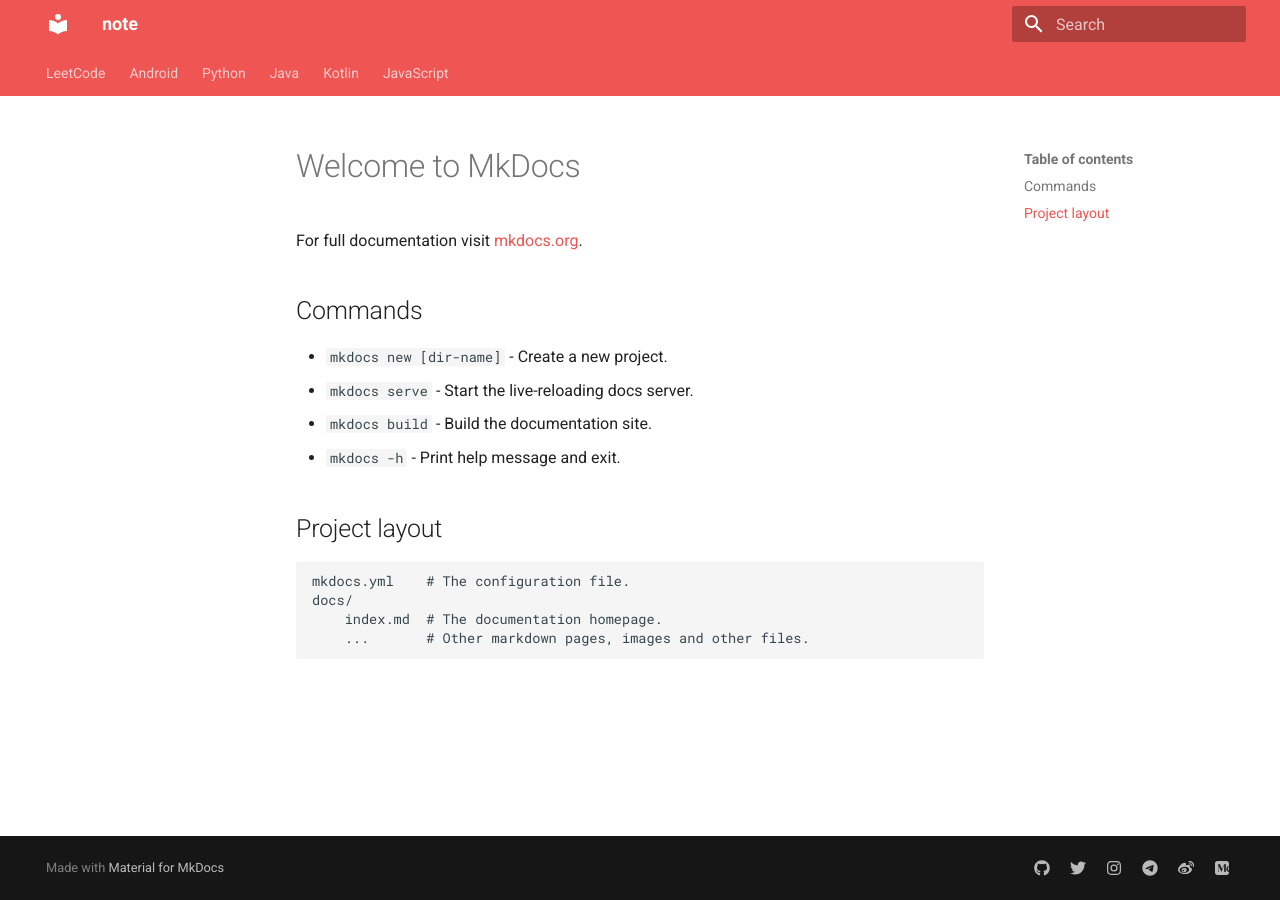
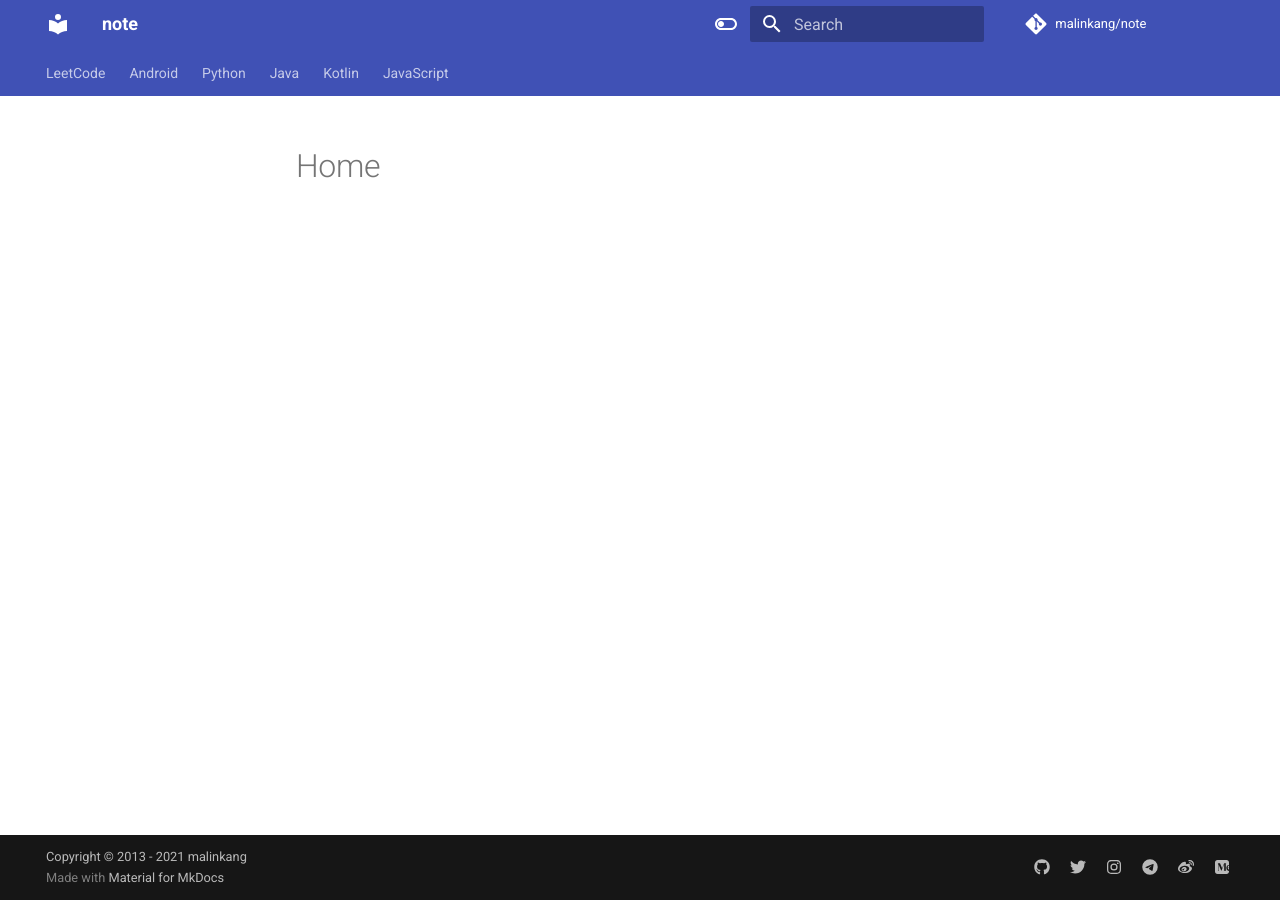
Before and after one commit to malinkang/note, an MkDocs documentation site: the page built from docs/index.md, in a window 1280 px wide. Built offline with MkDocs 1.6.1 and Material for MkDocs 9.7.7, drawn with Linux system fonts in a browser that asks for light colours; comment, search, counter and statistics services are not loaded.

Commit message:
add requirements

```diff
--- a/docs/index.md
+++ b/docs/index.md
@@ -1,17 +0,0 @@
-# Welcome to MkDocs
-
-For full documentation visit [mkdocs.org](https://www.mkdocs.org).
-
-## Commands
-
-* `mkdocs new [dir-name]` - Create a new project.
-* `mkdocs serve` - Start the live-reloading docs server.
-* `mkdocs build` - Build the documentation site.
-* `mkdocs -h` - Print help message and exit.
-
-## Project layout
-
-    mkdocs.yml    # The configuration file.
-    docs/
-        index.md  # The documentation homepage.
-        ...       # Other markdown pages, images and other files.
--- a/mkdocs.yml
+++ b/mkdocs.yml
@@ -1,14 +1,33 @@
 site_name: note
 site_description: 学习笔记
+site_url: https://malinkang.cn/note
 site_author: malinkang
+## Repository
+repo_name: malinkang/note
+repo_url: https://github.com/malinkang/note
 
+# Copyright
+copyright: Copyright &copy; 2013 - 2021 malinkang
 theme:
   name: material
+  features:
+    - content.code.annotate-code
+    - navigation.tabs
+    - navigation.top
+
   palette:
-    primary: 'red'
-    accent: 'red'
-  features:
-    - navigation.tabs
+    - scheme: default
+      primary: indigo
+      accent: indigo
+      toggle:
+        icon: material/toggle-switch-off-outline
+        name: Switch to dark mode
+    - scheme: slate
+      primary: red
+      accent: red
+      toggle:
+        icon: material/toggle-switch
+        name: Switch to light mode
 
 extra:
   social:
@@ -24,6 +43,11 @@
       link: https://weibo.com/malinkang
     - icon: fontawesome/brands/medium
       link: https://medium.com/malinkang
+markdown_extensions:
+  #代码高亮
+   - pymdownx.highlight
+   - pymdownx.superfences
+   - pymdownx.keys
 nav:
   - LeetCode:
     - 排序（1）:
@@ -151,7 +175,48 @@
     - 第2章 变量和简单数据类型: python/di-2-zhang-bian-liang-he-jian-dan-shu-ju-lei-xing.md
   - Java:
     - Java编程思想:
+      - Java8介绍: java/java8.md
+      - 第2章一切都是对象: java/thinking-in-java/everything-is-an-object.md
+      - 第3章操作符: java/thinking-in-java/operators.md
+      - 第4章控制流程: java/thinking-in-java/controlling-execution.md
+      - 第5章初始化与清理: java/thinking-in-java/initialization-and-cleanup.md
+      - 第6章访问权限控制: java/thinking-in-java/access-control.md
+      - 第7章复用类: java/thinking-in-java/reusing-classes.md
+      - 第8章多态: java/thinking-in-java/polymorphism.md
+      - 第9章接口: java/thinking-in-java/interfaces.md
+      - 第10章内部类: java/thinking-in-java/inner-classes.md
+      - 第11章持有对象: java/thinking-in-java/holding-your-objects.md
+      - 第12章通过异常处理错误: java/thinking-in-java/error-handling-with-exceptions.md
+      - 第13章字符串: java/thinking-in-java/strings.md
+      - 第14章类型信息: java/thinking-in-java/type-information.md
+      - 第15章泛型: java/thinking-in-java/generics.md
       - 第16章数组: java/thinking-in-java/arrays.md
+      - 第17章容器深入研究: java/thinking-in-java/containers-in-depth.md
+      - 第18章I/O系统: java/thinking-in-java/i-o.md
+      - 第19章枚举类型: java/thinking-in-java/enumerated-types.md
+      - 第20章注解: java/thinking-in-java/annotations.md
+      - 第21章并发: java/thinking-in-java/concurrency.md
+    - Effective Java:
+      - 第2章创建和销毁对象: java/effective-java/creating-and-destroying-objects.md
+      - 第3章对于所有对象都通用的方法: java/effective-java/methods-common-to-all-objects.md
+      - 第4章类和接口: java/effective-java/classes-and-interfaces.md
+      - 第5章泛型: java/effective-java/generics.md
+      - 第6章枚举和注解: java/effective-java/enums-and-annotations.md
+      - 第7章lambda表达式和流: java/effective-java/lambdas-and-streams.md
+      - 第8章方法: java/effective-java/methods.md
+      - 第9章通用程序设计: java/effective-java/general-programming.md
+      - 第10章异常: java/effective-java/exceptions.md
+      - 第11章并发: java/effective-java/concurrency.md
+      - 第12章序列化: java/effective-java/serialization.md
+    - JVM:
+      - Java内存区域与内存溢出: java/jvm/runtime-data-areas.md
+      - 垃圾收集器与内存分配策略: java/jvm/garbage-collection.md
+      - 类文件结构: java/jvm/class-file-structure.md
+      - 虚拟机类加载机制: java/jvm/classloader.md
+      - 虚拟机字节码执行引擎: java/jvm/execution-engin.md
+      - 编译期优化: java/jvm/compilation-optimization.md
+      - Java内存模型与线程: java/jvm/java-memory-model-and-thread.md
+      - 线程安全与锁优化: java/jvm/thread-safe-and-lock-optimization.md
   - Kotlin:
     - 第2章 kotlin基础: kotlin/di-2-zhang-kotlin-ji-chu.md
   - JavaScript:
--- /dev/null
+++ b/requirements.txt
@@ -0,0 +1,5 @@
+mkdocs>=1.1
+Pygments>=2.4
+markdown>=3.2
+pymdown-extensions>=7.0
+mkdocs-material-extensions>=1.0b1
```
